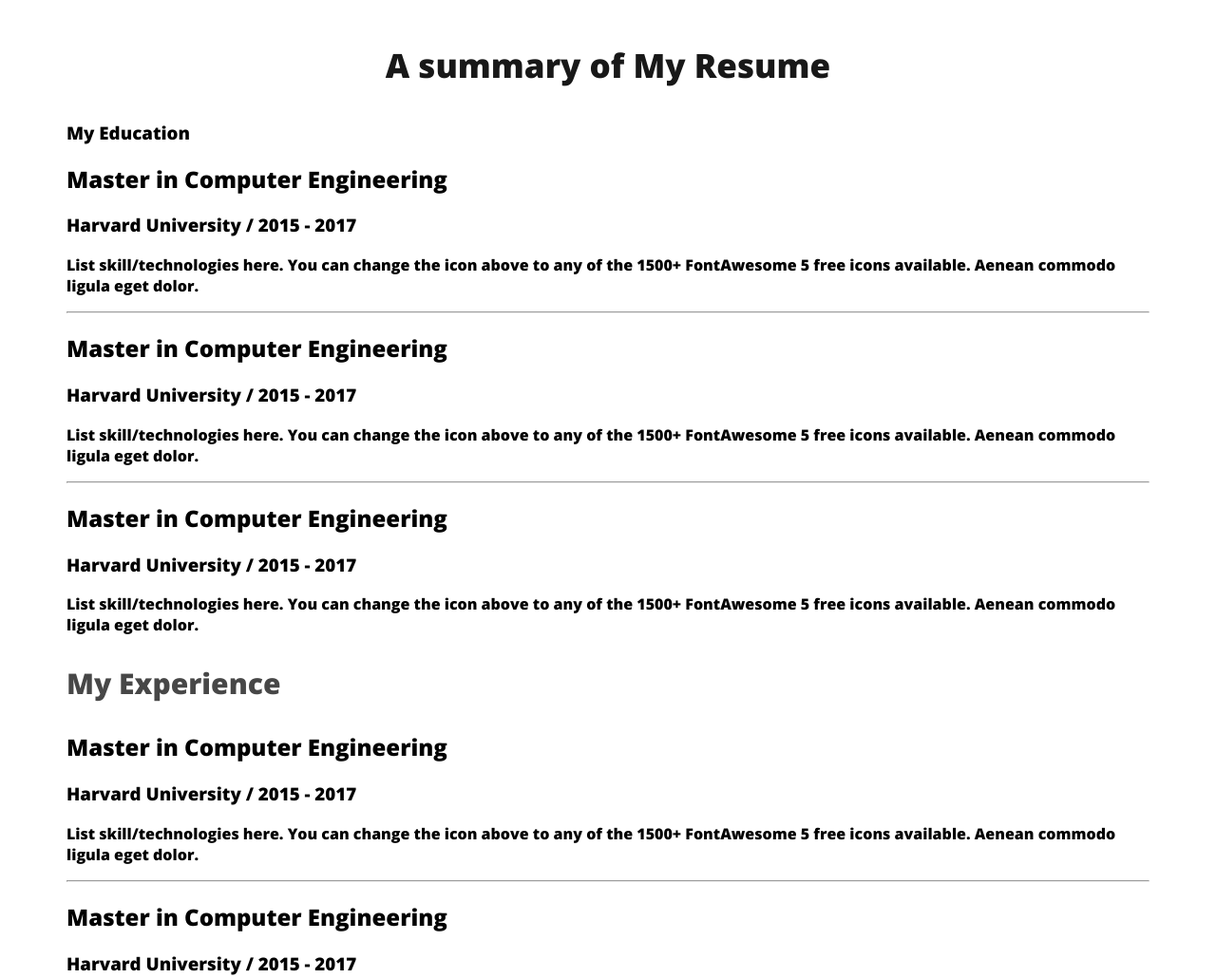
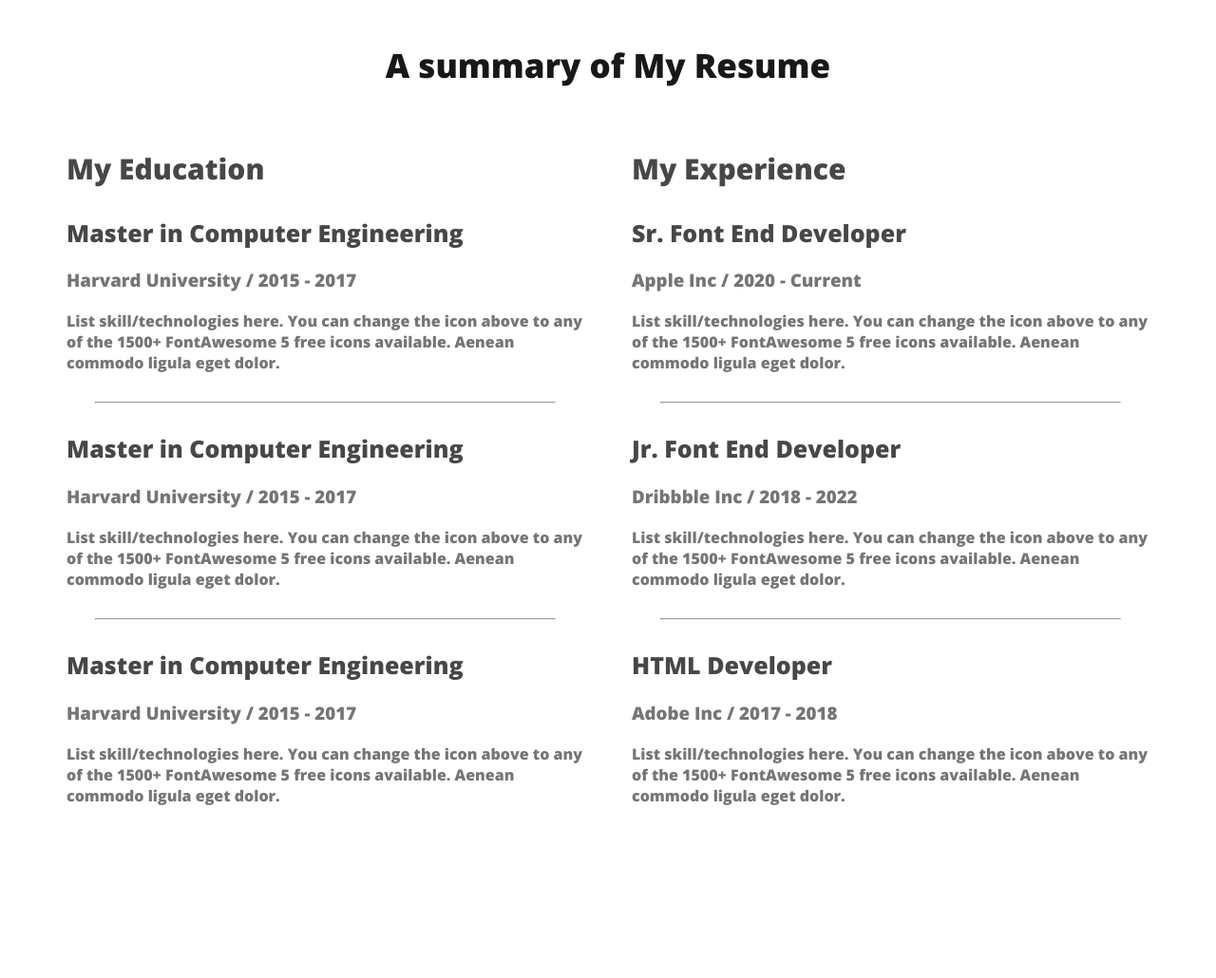
Before and after one commit to krrakib/webdeveloper-portfolio, a plain HTML site: page index.html in a window 1280 px wide. Shown: the part 2280-3310 px from the top of the page at 95% size. After the commit the page ends 3153 px from the top, so only its background shows below. Drawn offline with nearby package versions, Linux system fonts and the light colour scheme.

Commit message:
added various section

```diff
--- a/index.html
+++ b/index.html
@@ -96,7 +96,7 @@
 
             <div class="resume-container">
                 <div class="resume-column">
-                    <h3 class="resume-column title">My Education</h3>
+                    <h3 class="resume-column-title">My Education</h3>
 
                     <div class="resume-item">
                         <h2 class="resume-item-title">Master in Computer Engineering</h2>
@@ -124,22 +124,22 @@
                     <h3 class="resume-column-title">My Experience</h3>
 
                     <div class="resume-item">
-                        <h2 class="resume-item-title">Master in Computer Engineering</h2>
-                        <h3 class="resume-item-institute">Harvard University / 2015 - 2017</h3>
+                        <h2 class="resume-item-title">Sr. Font End Developer</h2>
+                        <h3 class="resume-item-institute">Apple Inc / 2020 - Current</h3>
                         <p class="resume-item-description">List skill/technologies here. You can change the icon above
                             to any of the 1500+ FontAwesome 5 free icons available. Aenean commodo ligula eget dolor.</p>
                     </div>
                     <hr>
                     <div class="resume-item">
-                        <h2 class="resume-item-title">Master in Computer Engineering</h2>
-                        <h3 class="resume-item-institute">Harvard University / 2015 - 2017</h3>
+                        <h2 class="resume-item-title">Jr. Font End Developer</h2>
+                        <h3 class="resume-item-institute">Dribbble Inc / 2018 - 2022</h3>
                         <p class="resume-item-description">List skill/technologies here. You can change the icon above
                             to any of the 1500+ FontAwesome 5 free icons available. Aenean commodo ligula eget dolor.</p>
                     </div>
                     <hr>
                     <div class="resume-item">
-                        <h2 class="resume-item-title">Master in Computer Engineering</h2>
-                        <h3 class="resume-item-institute">Harvard University / 2015 - 2017</h3>
+                        <h2 class="resume-item-title">HTML Developer</h2>
+                        <h3 class="resume-item-institute">Adobe Inc / 2017 - 2018</h3>
                         <p class="resume-item-description">List skill/technologies here. You can change the icon above
                             to any of the 1500+ FontAwesome 5 free icons available. Aenean commodo ligula eget dolor.</p>
                     </div>
--- a/styles/portfolio.css
+++ b/styles/portfolio.css
@@ -166,3 +166,29 @@ main section {
     font-size: 30px;
     font-weight: 700;
 }
+
+.resume-container {
+    display: flex;
+    gap: 50px;
+}
+
+.resume-container hr{
+    margin: 30px;
+}
+
+.resume-item-title {
+    color: #474747;
+    font-size: 25px;
+    font-weight: 700;
+    margin-top: 10px;
+}
+
+.resume-item-institute{
+    margin-bottom: 20px;
+    margin-top: 0px;
+}
+
+.resume-item-institute,
+.resume-item-description {
+    color: #757575;
+}
```
